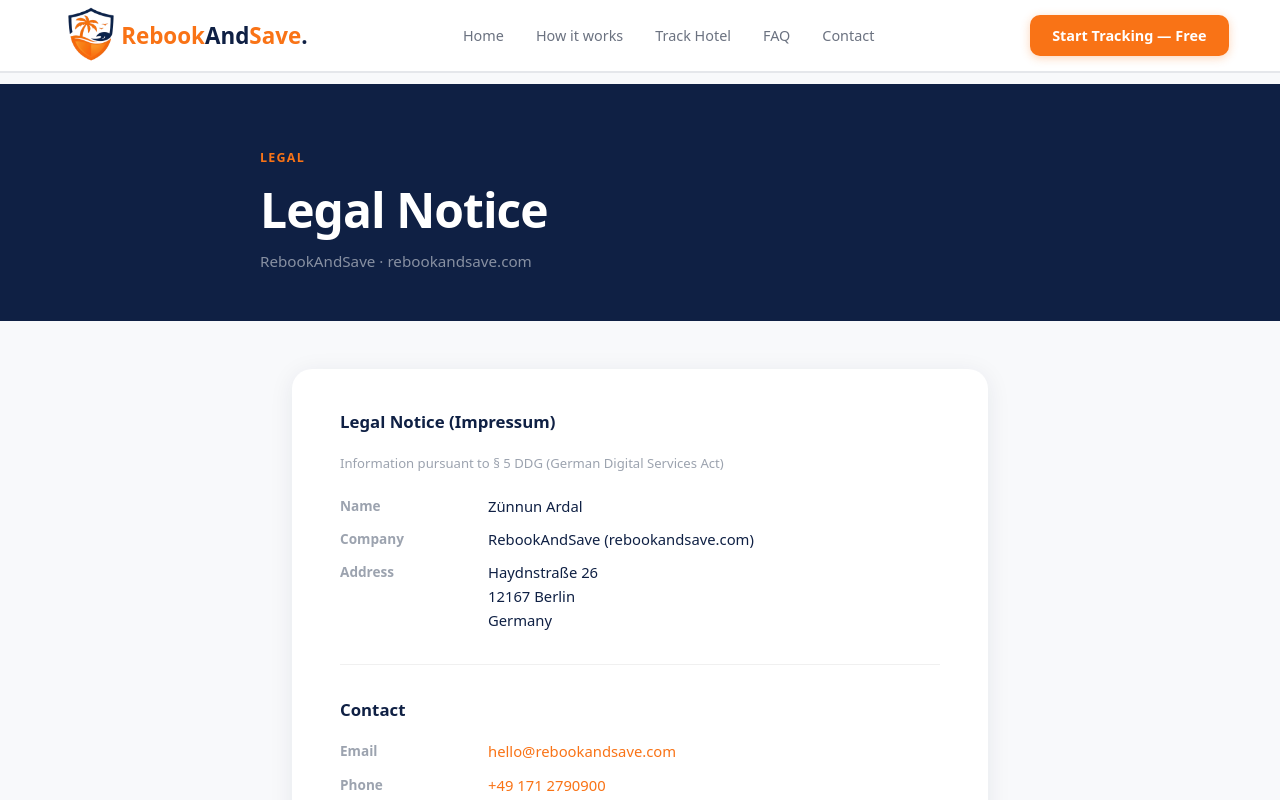
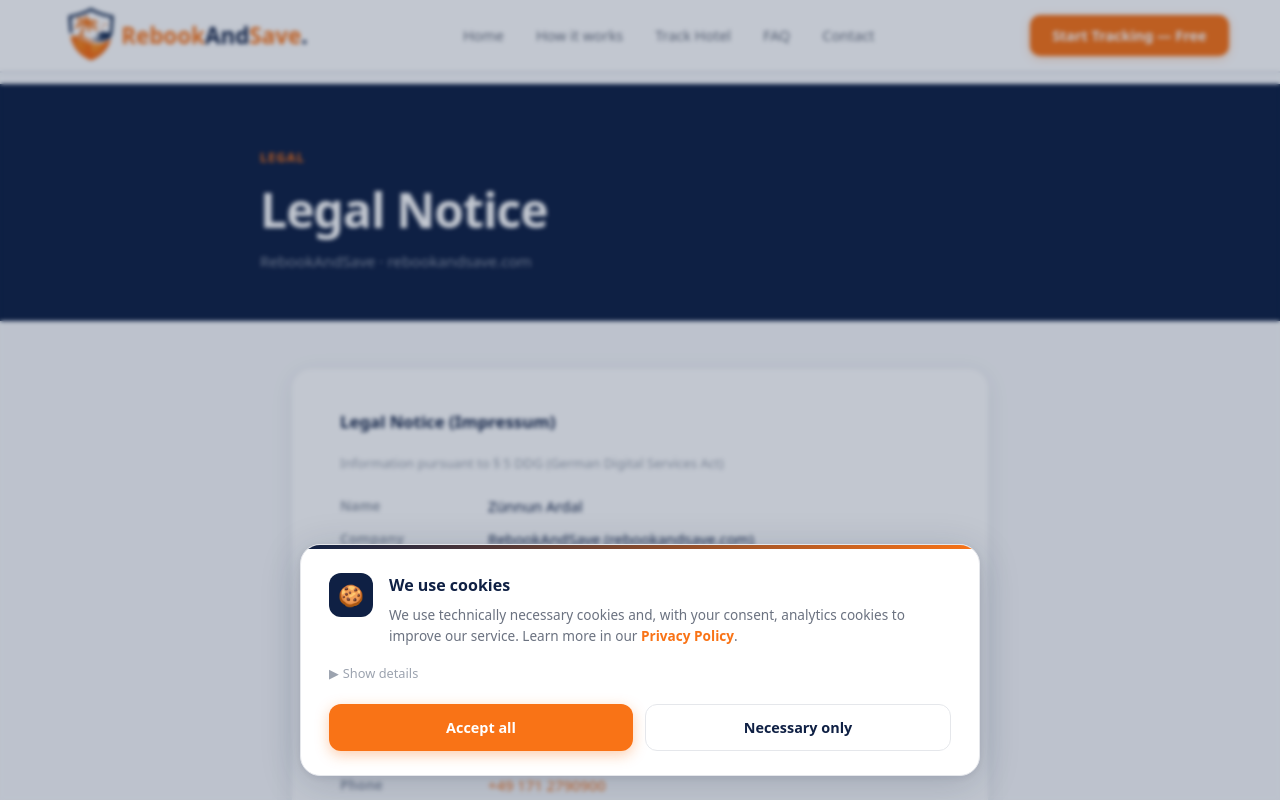
Before and after one commit to Zuennun/tripguard.ai, a Next.js app: page /impressum in a window 1280 px wide. Shown: the top 800 px of the page. Built offline with nearby package versions, Linux system fonts and the light colour scheme.

Commit message:
Add cookie consent banner, fix metadata: replace Urlaubswächter with RebookAndSave

```diff
--- a/app/layout.tsx
+++ b/app/layout.tsx
@@ -2,6 +2,7 @@
 import { headers } from "next/headers";
 import "./globals.css";
 import { getTranslations, type Locale } from "@/lib/translations";
+import CookieBanner from "@/components/CookieBanner";
 
 export async function generateMetadata(): Promise<Metadata> {
   const headersList = headers();
@@ -11,14 +12,14 @@
   const isDE = locale === "de";
   return {
     title: isDE
-      ? "Urlaubswächter — Nie wieder zu viel für ein Hotel zahlen"
+      ? "RebookAndSave — Nie wieder zu viel für ein Hotel zahlen"
       : "RebookAndSave — Never Overpay for a Hotel Again",
     description: isDE
-      ? "Urlaubswächter überwacht deinen Hotelpreis nach der Buchung und benachrichtigt dich, wenn er fällt. Automatisch Geld sparen — 100% kostenlos."
+      ? "RebookAndSave überwacht deinen Hotelpreis nach der Buchung und benachrichtigt dich, wenn er fällt. Automatisch Geld sparen — 100% kostenlos."
       : "RebookAndSave monitors your hotel price after booking and alerts you when it drops. Save money automatically — 100% free.",
     openGraph: {
       title: isDE
-        ? "Urlaubswächter — Nie wieder zu viel für ein Hotel zahlen"
+        ? "RebookAndSave — Nie wieder zu viel für ein Hotel zahlen"
         : "RebookAndSave — Never Overpay for a Hotel Again",
       description: isDE
         ? "Hotelpreis tracken und nach der Buchung Geld sparen."
@@ -35,7 +36,10 @@
 
   return (
     <html lang={locale}>
-      <body>{children}</body>
+      <body>
+        {children}
+        <CookieBanner />
+      </body>
     </html>
   );
 }
--- /dev/null
+++ b/components/CookieBanner.tsx
@@ -0,0 +1,188 @@
+"use client";
+import { useEffect, useState } from "react";
+
+const STORAGE_KEY = "rbs_cookie_consent";
+
+export default function CookieBanner() {
+  const [visible, setVisible] = useState(false);
+  const [isDe, setIsDe] = useState(false);
+  const [expanded, setExpanded] = useState(false);
+
+  useEffect(() => {
+    const consent = localStorage.getItem(STORAGE_KEY);
+    if (!consent) setVisible(true);
+    const lang = document.documentElement.lang || navigator.language || "";
+    setIsDe(lang.toLowerCase().startsWith("de"));
+  }, []);
+
+  function accept() {
+    localStorage.setItem(STORAGE_KEY, "all");
+    setVisible(false);
+  }
+
+  function acceptNecessary() {
+    localStorage.setItem(STORAGE_KEY, "necessary");
+    setVisible(false);
+  }
+
+  if (!visible) return null;
+
+  return (
+    <>
+      {/* Backdrop blur on mobile */}
+      <div style={{
+        position: "fixed", inset: 0, zIndex: 998,
+        background: "rgba(15,32,68,0.25)",
+        backdropFilter: "blur(2px)",
+        WebkitBackdropFilter: "blur(2px)",
+      }} onClick={acceptNecessary} />
+
+      <div style={{
+        position: "fixed", bottom: 24, left: "50%", transform: "translateX(-50%)",
+        zIndex: 999,
+        width: "min(680px, calc(100vw - 32px))",
+        background: "#ffffff",
+        borderRadius: 20,
+        boxShadow: "0 8px 40px rgba(15,32,68,0.18), 0 2px 8px rgba(15,32,68,0.08)",
+        border: "1px solid #e5e7eb",
+        overflow: "hidden",
+        animation: "cookieSlideUp 0.4s cubic-bezier(0.34,1.56,0.64,1) both",
+      }}>
+
+        {/* Top accent bar */}
+        <div style={{ height: 4, background: "linear-gradient(90deg, #0f2044 0%, #f97316 100%)" }} />
+
+        <div style={{ padding: "1.5rem 1.75rem" }}>
+
+          {/* Header row */}
+          <div style={{ display: "flex", alignItems: "flex-start", gap: "1rem", marginBottom: "1rem" }}>
+            <div style={{
+              width: 44, height: 44, borderRadius: 12, background: "#0f2044",
+              display: "flex", alignItems: "center", justifyContent: "center",
+              flexShrink: 0, fontSize: "1.3rem",
+            }}>🍪</div>
+            <div style={{ flex: 1 }}>
+              <div style={{
+                fontFamily: "var(--font-head)", fontWeight: 800, fontSize: "1rem",
+                color: "#0f2044", marginBottom: "0.3rem",
+              }}>
+                {isDe ? "Wir nutzen Cookies" : "We use cookies"}
+              </div>
+              <p style={{
+                fontFamily: "var(--font-body)", fontSize: "0.85rem",
+                color: "#6b7280", lineHeight: 1.6, margin: 0,
+              }}>
+                {isDe
+                  ? <>Wir setzen technisch notwendige Cookies ein und, mit deiner Zustimmung, auch Analyse-Cookies zur Verbesserung unseres Services. Mehr dazu in unserer{" "}
+                    <a href="/datenschutz" style={{ color: "#f97316", textDecoration: "none", fontWeight: 600 }}>Datenschutzerklärung</a>.</>
+                  : <>We use technically necessary cookies and, with your consent, analytics cookies to improve our service. Learn more in our{" "}
+                    <a href="/datenschutz" style={{ color: "#f97316", textDecoration: "none", fontWeight: 600 }}>Privacy Policy</a>.</>
+                }
+              </p>
+            </div>
+          </div>
+
+          {/* Expandable details */}
+          <div style={{ marginBottom: "1.25rem" }}>
+            <button
+              onClick={() => setExpanded(e => !e)}
+              style={{
+                background: "none", border: "none", cursor: "pointer",
+                fontFamily: "var(--font-body)", fontSize: "0.8rem",
+                color: "#9ca3af", display: "flex", alignItems: "center", gap: 4, padding: 0,
+              }}
+            >
+              <span style={{ transition: "transform 0.2s", display: "inline-block", transform: expanded ? "rotate(90deg)" : "rotate(0deg)" }}>▶</span>
+              {isDe ? "Details anzeigen" : "Show details"}
+            </button>
+
+            {expanded && (
+              <div style={{ marginTop: "0.75rem", display: "flex", flexDirection: "column", gap: "0.5rem" }}>
+                <CookieRow
+                  name={isDe ? "Notwendige Cookies" : "Necessary Cookies"}
+                  desc={isDe ? "Für den Betrieb der Website zwingend erforderlich." : "Essential for the website to function."}
+                  required
+                />
+                <CookieRow
+                  name={isDe ? "Analyse-Cookies" : "Analytics Cookies"}
+                  desc={isDe ? "Helfen uns zu verstehen, wie Besucher die Seite nutzen (z. B. Vercel Analytics)." : "Help us understand how visitors use the site (e.g. Vercel Analytics)."}
+                />
+              </div>
+            )}
+          </div>
+
+          {/* Buttons */}
+          <div style={{ display: "flex", gap: "0.75rem", flexWrap: "wrap" }}>
+            <button
+              onClick={accept}
+              style={{
+                flex: 1, minWidth: 140,
+                background: "#f97316", color: "#ffffff",
+                border: "none", borderRadius: 12, cursor: "pointer",
+                fontFamily: "var(--font-head)", fontWeight: 700, fontSize: "0.9rem",
+                padding: "0.7rem 1.5rem",
+                boxShadow: "0 4px 14px rgba(249,115,22,0.35)",
+                transition: "background 0.15s, transform 0.15s",
+              }}
+              onMouseEnter={e => { (e.currentTarget as HTMLButtonElement).style.background = "#ea6c0a"; (e.currentTarget as HTMLButtonElement).style.transform = "translateY(-1px)"; }}
+              onMouseLeave={e => { (e.currentTarget as HTMLButtonElement).style.background = "#f97316"; (e.currentTarget as HTMLButtonElement).style.transform = "translateY(0)"; }}
+            >
+              {isDe ? "Alle akzeptieren" : "Accept all"}
+            </button>
+            <button
+              onClick={acceptNecessary}
+              style={{
+                flex: 1, minWidth: 140,
+                background: "#ffffff", color: "#0f2044",
+                border: "1.5px solid #e5e7eb", borderRadius: 12, cursor: "pointer",
+                fontFamily: "var(--font-head)", fontWeight: 600, fontSize: "0.9rem",
+                padding: "0.7rem 1.5rem",
+                transition: "border-color 0.15s, color 0.15s",
+              }}
+              onMouseEnter={e => { (e.currentTarget as HTMLButtonElement).style.borderColor = "#0f2044"; }}
+              onMouseLeave={e => { (e.currentTarget as HTMLButtonElement).style.borderColor = "#e5e7eb"; }}
+            >
+              {isDe ? "Nur notwendige" : "Necessary only"}
+            </button>
+          </div>
+
+        </div>
+      </div>
+
+      <style>{`
+        @keyframes cookieSlideUp {
+          0% { opacity: 0; transform: translateX(-50%) translateY(24px); }
+          100% { opacity: 1; transform: translateX(-50%) translateY(0); }
+        }
+      `}</style>
+    </>
+  );
+}
+
+function CookieRow({ name, desc, required }: { name: string; desc: string; required?: boolean }) {
+  return (
+    <div style={{
+      display: "flex", alignItems: "flex-start", justifyContent: "space-between",
+      background: "#f8f9fb", borderRadius: 10, padding: "0.65rem 0.9rem", gap: "1rem",
+    }}>
+      <div>
+        <div style={{ fontFamily: "var(--font-head)", fontWeight: 700, fontSize: "0.82rem", color: "#0f2044" }}>{name}</div>
+        <div style={{ fontFamily: "var(--font-body)", fontSize: "0.78rem", color: "#9ca3af", marginTop: 2 }}>{desc}</div>
+      </div>
+      <div style={{
+        flexShrink: 0,
+        width: 36, height: 20, borderRadius: 10,
+        background: required ? "#0f2044" : "#e5e7eb",
+        position: "relative", cursor: required ? "default" : "pointer",
+      }}>
+        <div style={{
+          position: "absolute", top: 3, left: required ? 19 : 3,
+          width: 14, height: 14, borderRadius: "50%",
+          background: "#ffffff",
+          boxShadow: "0 1px 3px rgba(0,0,0,0.2)",
+          transition: "left 0.2s",
+        }} />
+      </div>
+    </div>
+  );
+}
```
